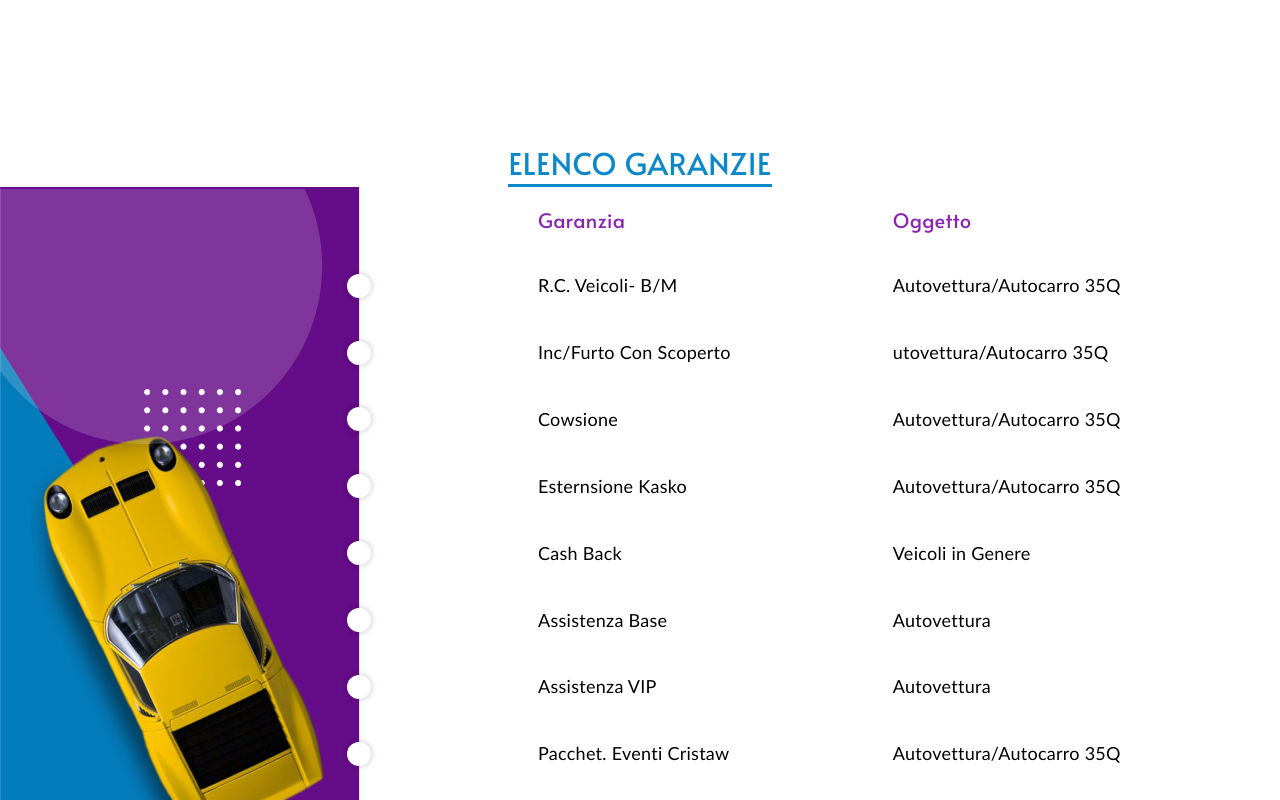
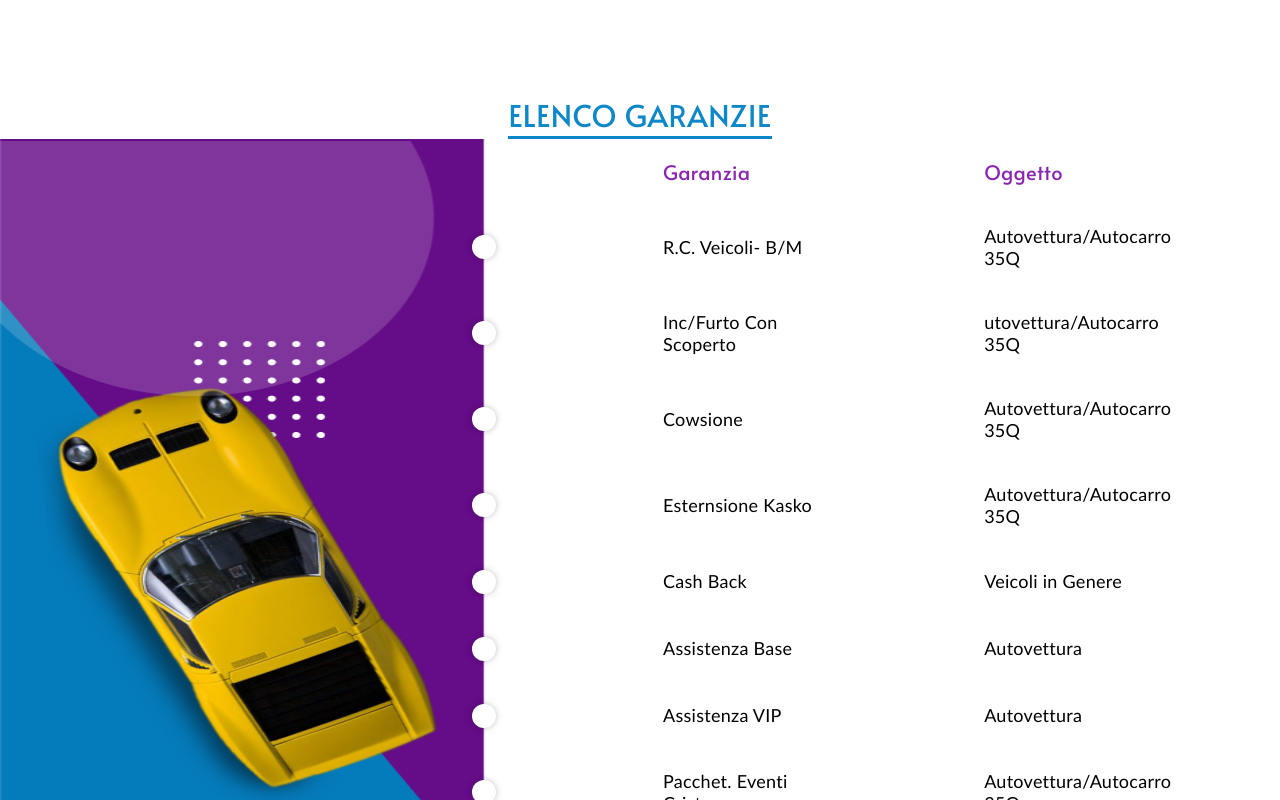
Before and after one commit to triloksainexternlabs/appfront-cloud, a React (Create React App) app: page / in a window 1280 px wide. Shown: the part 1500-2300 px from the top of the page. Built offline with nearby package versions, Linux system fonts and the light colour scheme.

Commit message:
fixed the image issue

```diff
--- a/src/index.js
+++ b/src/index.js
@@ -5,12 +5,11 @@ import App from './App';
 import reportWebVitals from './reportWebVitals';
 import { Provider} from 'react-redux';
 import store from './store';
-import ElencoGaranzie from "../src/pages/ElencoGaranzie/ElencoGaranzie";
+
 ReactDOM.render(
   <React.StrictMode>
     <Provider store={store} >
         <App />
-        {/* <ElencoGaranzie/> */}
     </Provider>
   </React.StrictMode>,
   document.getElementById('root')
--- a/src/pages/ElencoGaranzie/ElencoGaranzie.jsx
+++ b/src/pages/ElencoGaranzie/ElencoGaranzie.jsx
@@ -111,9 +111,15 @@ const ElencoGaranzie = props => {
     return (
         <div style={{display: 'flex',width: 'inherit'}}>
             <div style={{position:'absolute'}}>
-                <img src={Car}/>
+                <img
+                style={{
+                    width: '485px',
+                    height: '789px',
+                }}
+                     src={Car}
+                />
             </div>
-            <div style={{position:'relative',marginLeft:'265px'}}>
+            <div style={{position:'relative',marginLeft:'390px'}}>
                 <table>
                     <thead>
                         <td></td>
```
